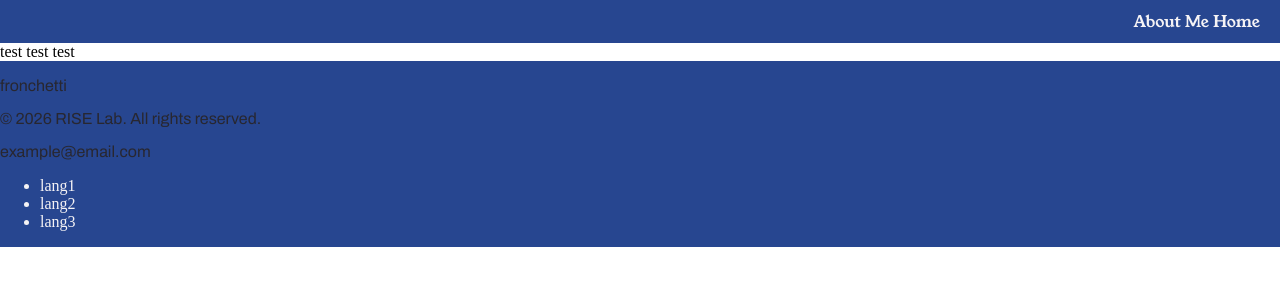
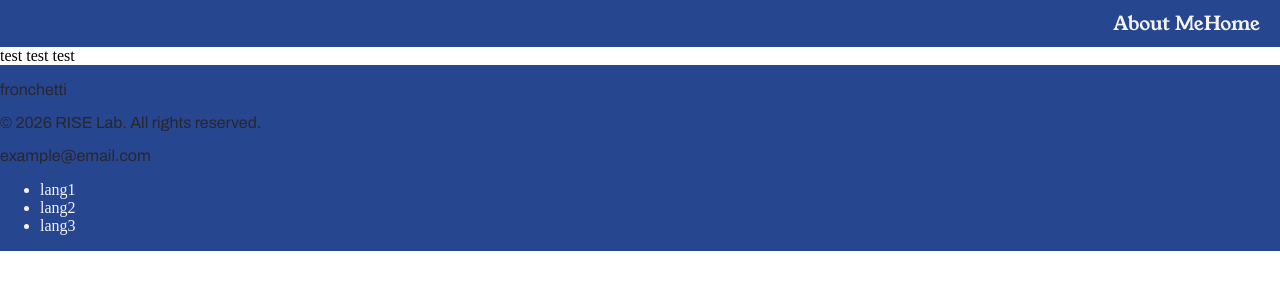
Before and after one commit to hschuler13/jekyll_theme_fronchetti, a Jekyll site: the page built from index.html, in a window 1280 px wide. Shown: the top 300 px of the page. Built offline with Jekyll 4.4.1, drawn with Linux system fonts in a browser that asks for light colours.

Commit message:
changed header font size

```diff
--- a/_sass/_layout.scss
+++ b/_sass/_layout.scss
@@ -39,12 +39,15 @@
 .nav-items {
     padding-top: auto;
     padding-bottom: auto;
+    display: flex;
+    justify-content: space-between;
 }
 
 .nav-item {
     font-family: $header-font;
     color: $secondary-color;
     text-decoration: none;
+    font-size: 1.2em;
 }
 
 body {
```
